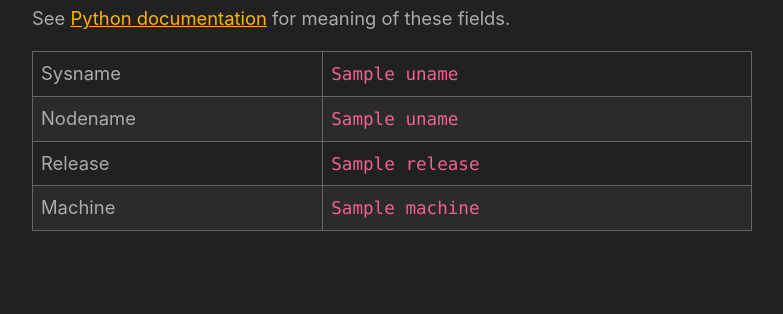
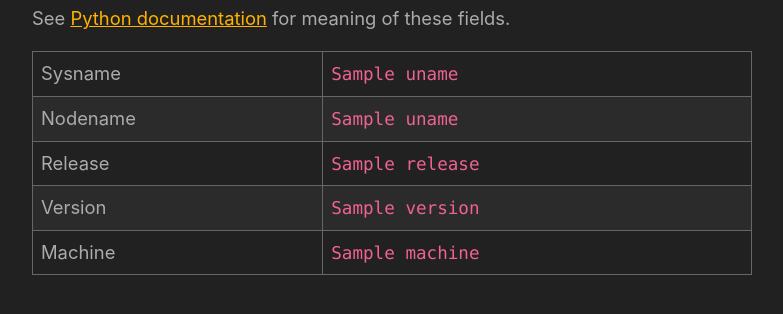
Before and after one commit to astrophena/exp, a Flask app: template astroflask/templates/sysinfo.html in a window 1280 px wide. Shown: the part 269-583 px from the top of the page, without its empty margins (248-1031 px from the left). Run offline with Flask 2, Linux system fonts and the light colour scheme; the template is opened without the code that fills it: most values are stand-ins (such as "Sample title", 1, 10 or a date in 2020).

Commit message:
astroflask: update sysinfo template

```diff
--- a/astroflask/templates/sysinfo.html
+++ b/astroflask/templates/sysinfo.html
@@ -22,6 +22,10 @@
       <td><code>{{ uname.release }}</code></td>
     </tr>
     <tr>
+      <td>Version</td>
+      <td><code>{{ uname.version }}</code></td>
+    </tr>
+    <tr>
       <td>Machine</td>
       <td><code>{{ uname.machine }}</code></td>
     </tr>
```
